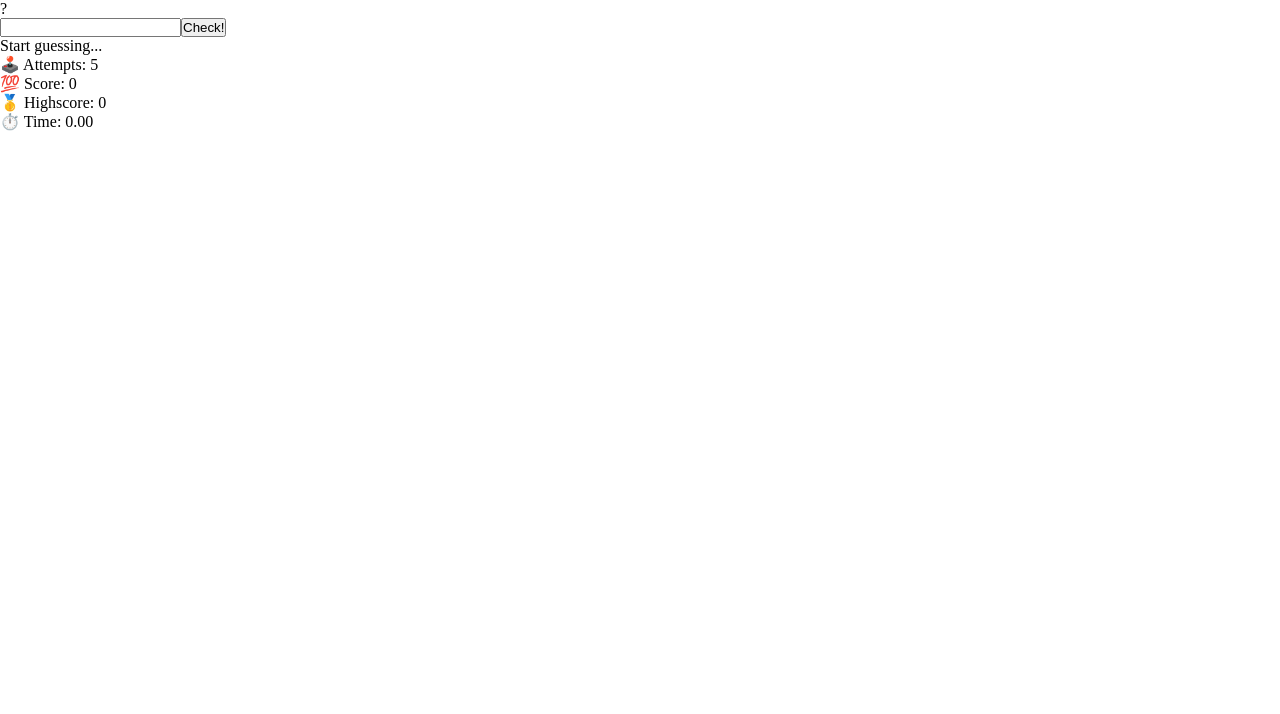
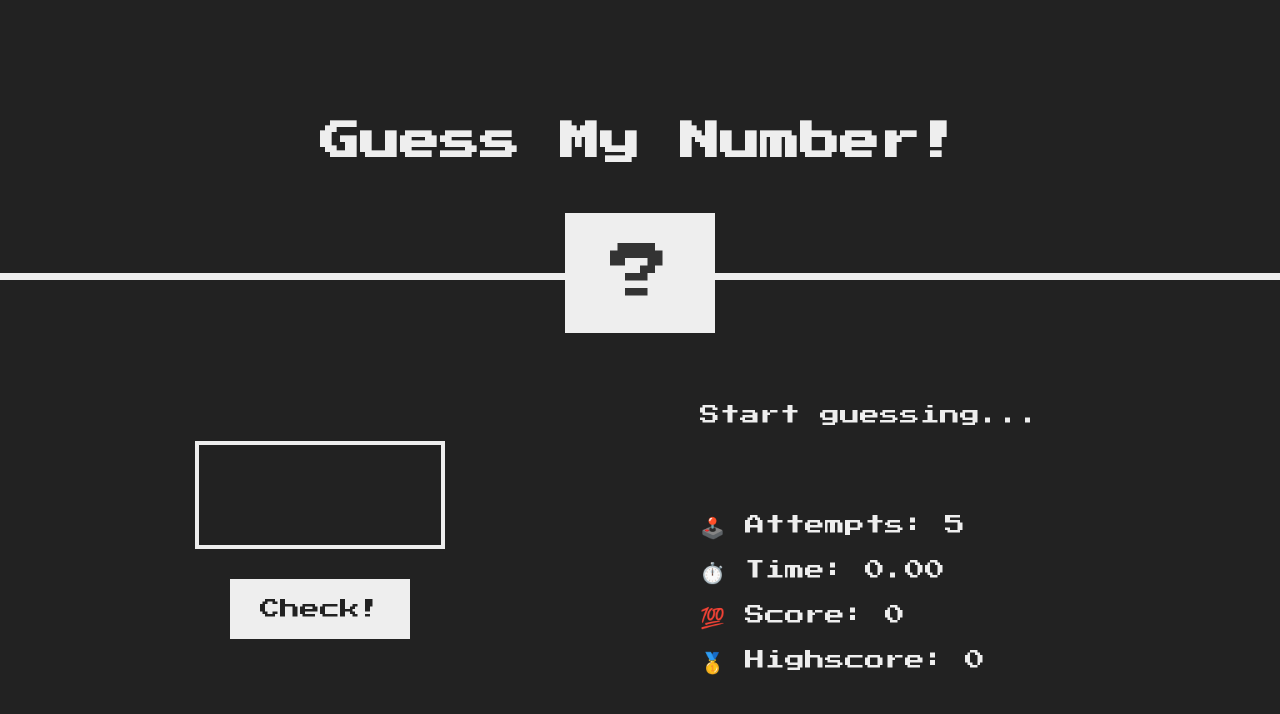
Before and after one commit to alexandresouva/guess-my-number, an Angular app: page /game in a window 1280 px wide. Shown: the top 714 px of the page. Built offline with nearby package versions, Linux system fonts and the light colour scheme.

Commit message:
style: improve game interface layout and add typography for game

```diff
--- a/src/app/game/components/game/game.component.html
+++ b/src/app/game/components/game/game.component.html
@@ -1,7 +1,8 @@
 <header class="header">
-  <div data-testid="secret-number" class="header__secret-number">
+  <h1 class="header__title">Guess My Number!</h1>
+  <span data-testid="secret-number" class="header__secret-number">
     {{ secretNumber() }}
-  </div>
+  </span>
 </header>
 <main class="game-container">
   <section class="game-actions">
@@ -25,9 +26,16 @@
     <p data-testid="game-message" class="game-info__message">
       {{ gameMessage() }}
     </p>
+    <div class="game-info__details">
       <p class="game-info__attempts">
         🕹️ Attempts:
         <span data-testid="attempts-available">{{ attempts() }}</span>
+      </p>
+      <p class="game-info__timer">
+        ⏱️ Time:
+        <span data-testid="timer">
+          {{ time() | number: '1.2-2' }}
+        </span>
       </p>
       <p class="game-info__score">
         💯 Score:
@@ -37,11 +45,6 @@
       <p class="game-info__highscore">
         🥇 Highscore: <span data-testid="highscore">0</span>
       </p>
-    <p class="game-info__timer">
-      ⏱️ Time:
-      <span data-testid="timer">
-        {{ time() | number: '1.2-2' }}
-      </span>
-    </p>
+    </div>
   </section>
 </main>
--- a/src/app/game/components/game/game.component.scss
+++ b/src/app/game/components/game/game.component.scss
@@ -1 +1,104 @@
-/* TODO: add styles for the game component */
+:host {
+  display: block;
+  width: 100%;
+  min-height: 100svh;
+  color: #eee;
+  background-color: #222;
+
+  .header {
+    position: relative;
+    height: 35svh;
+    border-bottom: 7px solid #eee;
+
+    &__title {
+      position: absolute;
+      font-size: 4rem;
+      text-align: center;
+      width: 100%;
+      top: 52%;
+      left: 50%;
+      transform: translate(-50%, -50%);
+    }
+
+    &__secret-number {
+      background: #eee;
+      color: #333;
+      font-size: 6rem;
+      width: 15rem;
+      padding: 3rem 0;
+      text-align: center;
+      position: absolute;
+      bottom: 0;
+      left: 50%;
+      transform: translate(-50%, 50%);
+    }
+  }
+
+  .game-container {
+    display: flex;
+    align-items: center;
+    justify-content: space-around;
+    height: 65vh;
+    color: #eee;
+
+    .game-actions {
+      display: flex;
+      flex-direction: column;
+      align-items: center;
+      width: 52rem;
+
+      &__guess {
+        background: none;
+        border: 4px solid #eee;
+        font-family: inherit;
+        color: inherit;
+        font-size: 5rem;
+        padding: 2.5rem;
+        width: 25rem;
+        text-align: center;
+        display: block;
+        margin-bottom: 3rem;
+      }
+
+      &__check {
+        border: none;
+        background-color: #eee;
+        color: #222;
+        font-size: 2rem;
+        font-family: inherit;
+        padding: 2rem 3rem;
+        cursor: pointer;
+
+        &:hover {
+          background-color: #ccc;
+        }
+      }
+    }
+
+    .game-info {
+      width: 52rem;
+      font-size: 2rem;
+
+      &__message {
+        margin-bottom: 8rem;
+        height: 3rem;
+      }
+
+      &__details {
+        display: flex;
+        flex-direction: column;
+        gap: 2rem;
+      }
+    }
+  }
+
+  &.correct-game {
+    background-color: #60b347;
+
+    .header {
+      &__secret-number {
+        width: 30rem;
+      }
+    }
+  }
+}
--- a/src/app/game/components/game/game.component.ts
+++ b/src/app/game/components/game/game.component.ts
@@ -8,7 +8,11 @@ import { TimerService } from '@app/game/services/timer.service';
   selector: 'app-game',
   imports: [CommonModule],
   templateUrl: './game.component.html',
-  styleUrl: './game.component.scss'
+  styleUrl: './game.component.scss',
+  host: {
+    '[class.correct-game]': 'secretNumber() !== "?"',
+    '[attr.data-testid]': '"game-container"'
+  }
 })
 export class GameComponent {
   private readonly _gameService = inject(GameService);
--- a/src/styles.scss
+++ b/src/styles.scss
@@ -1,6 +1,16 @@
-/* You can add global styles to this file, and also import other style files */
+@import url('https://fonts.googleapis.com/css?family=Press+Start+2P&display=swap');
+
 * {
   margin: 0;
   padding: 0;
   box-sizing: border-box;
 }
+
+html {
+  font-size: 62.5%;
+  box-sizing: border-box;
+}
+
+body {
+  font-family: 'Press Start 2P', sans-serif;
+}
```
Lines whose indentation alone changed are shown as unchanged.
